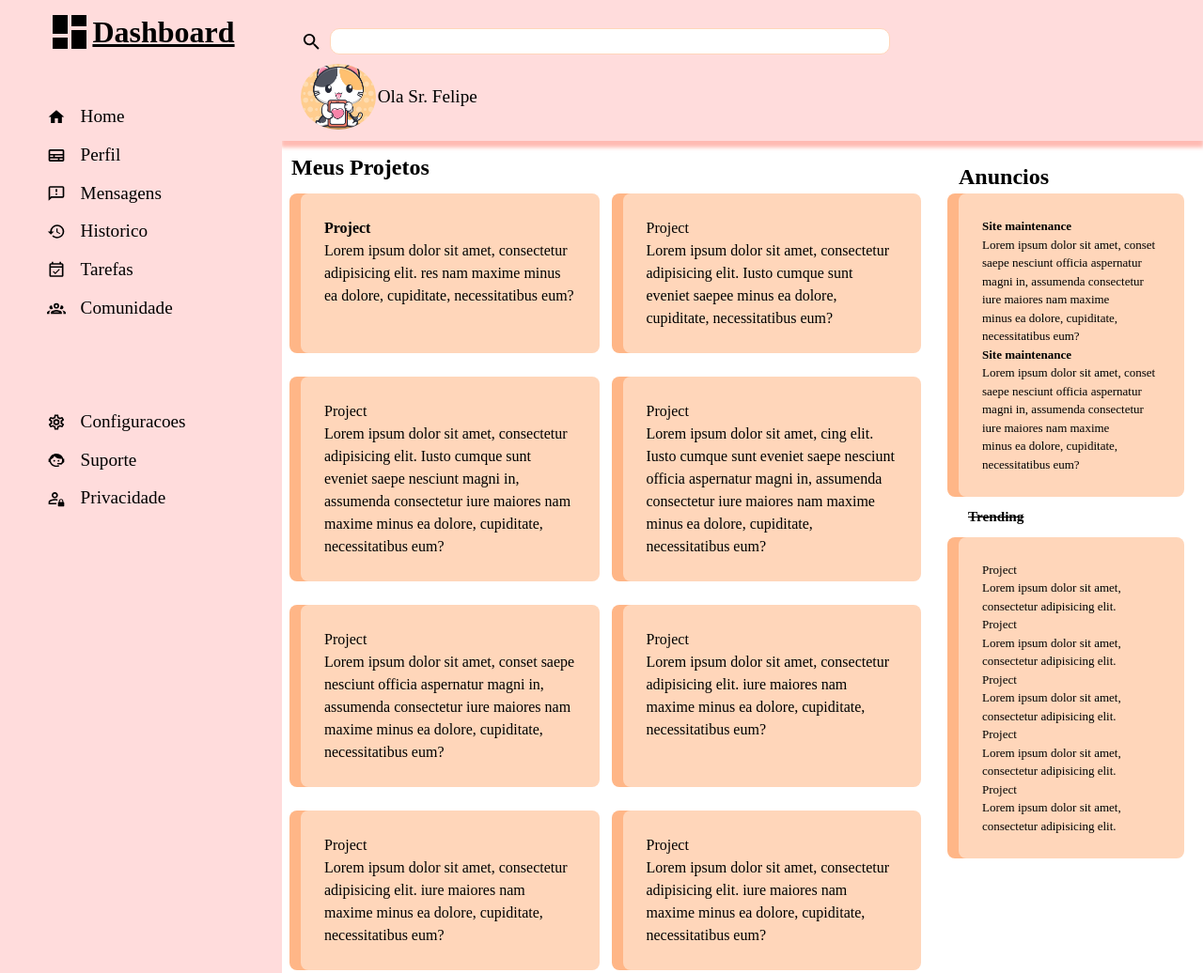
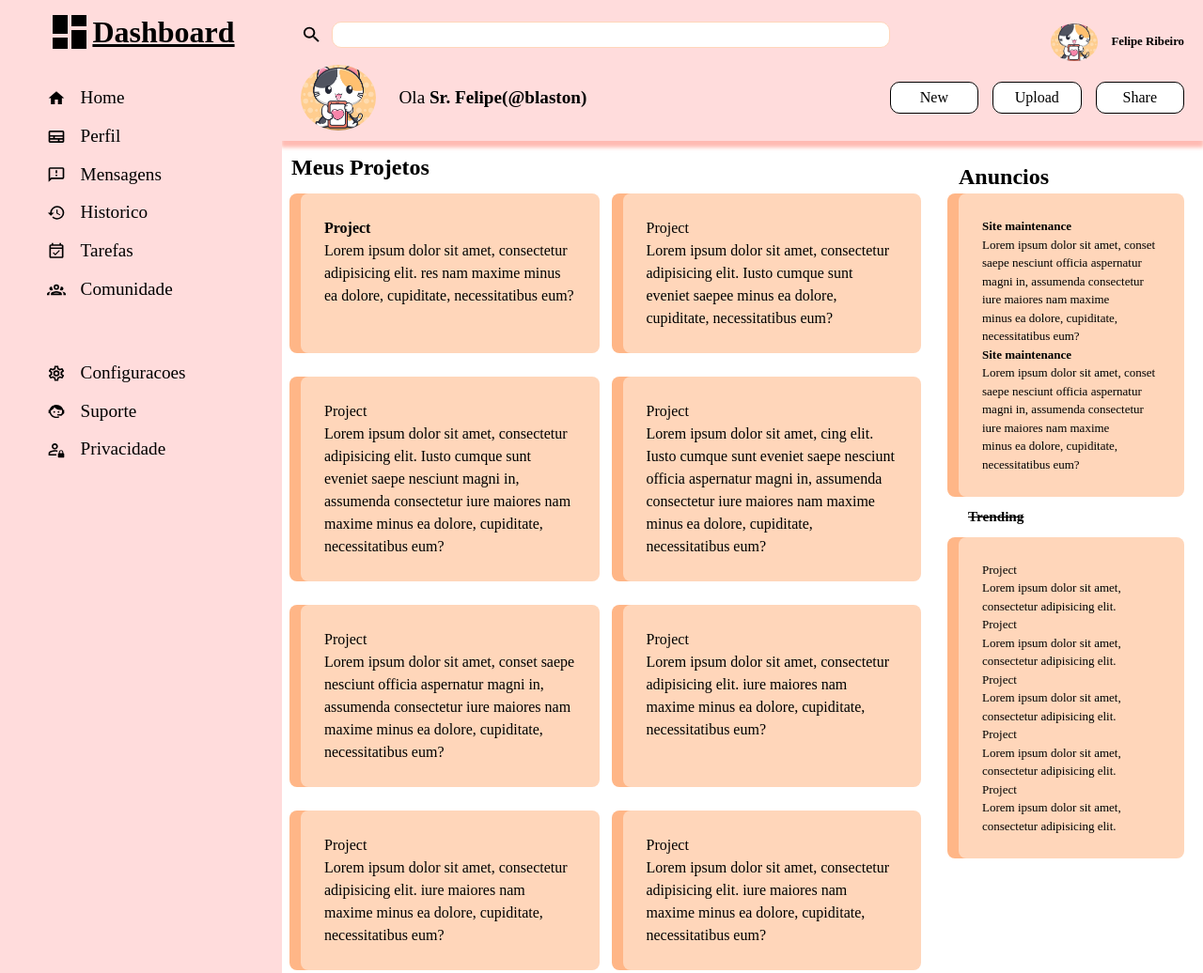
Before and after one commit to Blastonn/Admin-dashboard, a plain HTML site: page index.html in a window 1280 px wide. Shown: the top 1036 px of the page at 94% size. Drawn offline with Linux system fonts and the light colour scheme.

Commit message:
Feat - Adicionar botoes de projetos
Adicionado botoes para compartilhamento de projeto
s.

```diff
--- a/index.html
+++ b/index.html
@@ -16,8 +16,16 @@
                 </form>
                 <ul class="menu-perfil">
                     <li></li>
-                    <li>Ola Sr. Felipe</li>
-
+                    <li>Ola <strong>Sr. Felipe(@blaston)</strong></li>
+                </ul>
+                <ul class="menu-op">
+                    <li></li>
+                    <li>Felipe Ribeiro</li>
+                </ul>
+                <ul class="menu-button">
+                    <button>New</button>
+                    <button>Upload</button>
+                    <button>Share</button>
                 </ul>
             </nav>
         </header>
--- a/style.css
+++ b/style.css
@@ -50,7 +50,7 @@ section{
 
 .side-bar{
     display: grid;
-    grid-template-rows: 100px 400px;
+    grid-template-rows: 80px 350px;
     justify-content: center;
     padding: 10px;
     background-color: #FFDCDC;
@@ -73,14 +73,12 @@ h2{
     position: sticky;
     top: 80px;
     padding: 0;
-    text-align: left;
     align-content: flex-start;
-    text-align: left;
     gap: 12px;
 }
 
 .side-bar li:nth-child(6){
-    margin-bottom: 5rem;
+    margin-bottom: 3rem;
 }
 
 
@@ -100,7 +98,8 @@ h2{
     display: flex;
     align-items: center;
     grid-column: 1 / 2;
-    gap: 8px;
+    margin-bottom: 15px;
+    gap: 10px;
 }
 
 input{
@@ -113,19 +112,50 @@ input{
 }
 .menu{
     display: grid;
-    grid-template-rows: 0.6fr 1.3fr 1fr;
+    grid-template-rows: 0.7fr 0.5fr 1fr;
     grid-template-columns: 2fr 1fr ;
 }
+
+
 .menu-perfil{
     display: grid;
-    grid-template-columns: 0.3fr 1fr 1fr;
-    grid-template-rows: 2fr 1fr;
+    grid-template-columns: 0.4fr 1fr 1fr;
+    grid-template-rows: 1fr ;
     align-items: center;
     list-style: none;
     justify-content: center;
     grid-row: 2;
     grid-column:1;
 }
+
+.menu-op{
+    display: grid;
+    list-style: none;
+    justify-items: center;
+    align-items: center;
+    grid-template-columns: 1fr 1fr 1fr;
+}
+
+.menu-op button{
+    grid-row: 2;
+}
+.menu-op li:first-child{
+    width: 50px;
+    height: 40px;
+    grid-column: 3;
+    background-image: url(icons/desenho-de-gato-fofo-com-sinal-de-amor_454510-185.avif);
+    background-position: center;
+    background-size: cover;
+    border-radius: 100%;
+}
+
+.menu-op li:nth-child(2){
+    grid-column: 4;
+    align-self: center;
+    font-weight: bolder;
+    font-size: 0.8rem;
+}
+
 
 .menu-perfil li:first-child{
     width: 80px;
@@ -138,6 +168,23 @@ input{
 }
 .menu-perfil li:last-child{
     grid-area: 1 / 2 / 2/ 2;
+}
+
+.menu-button{
+    display: grid;
+    grid-template-columns: repeat(3, 1fr);
+    gap: 15px;
+    align-items: center;
+}
+
+.menu-button button{
+    background-color: white;
+    cursor: pointer;
+    border: 1px solid black;
+}
+
+.menu-button button:hover{
+    background-color: #FFD6BA;
 }
 
 input{
```
